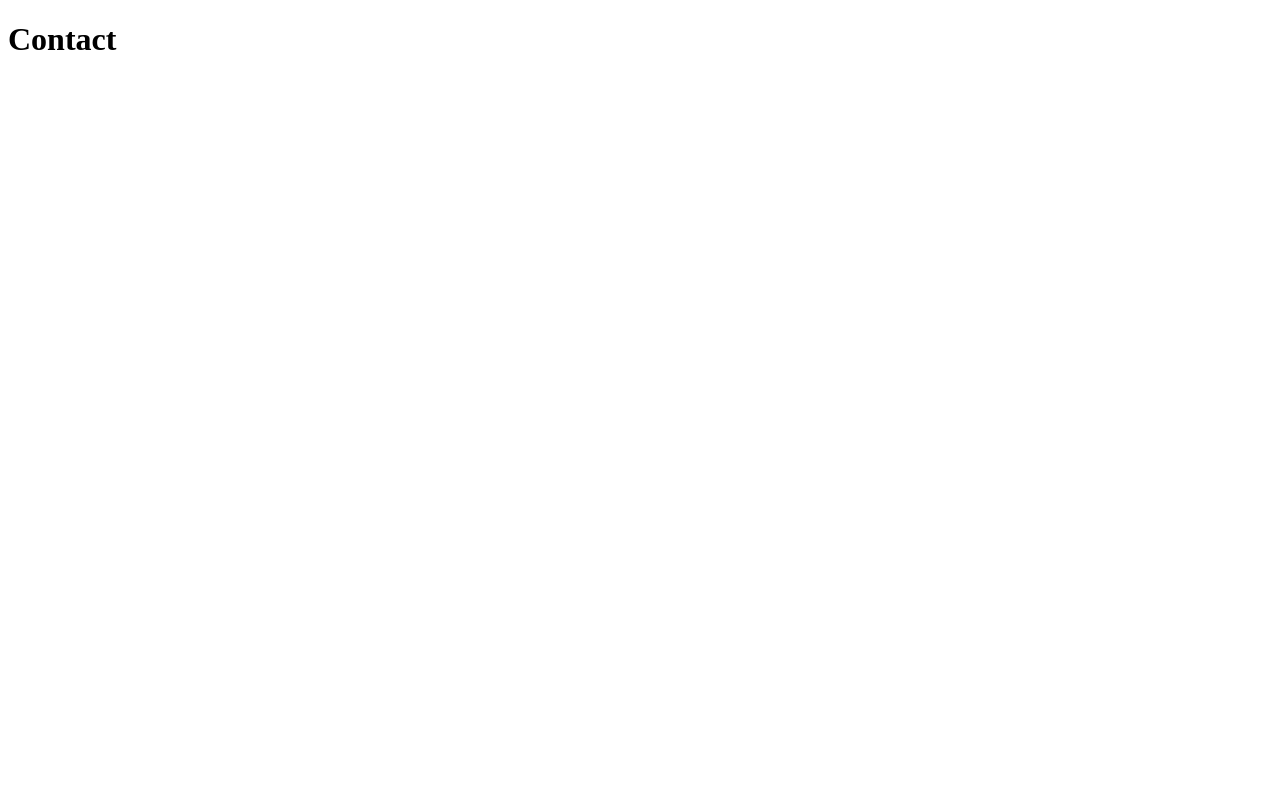
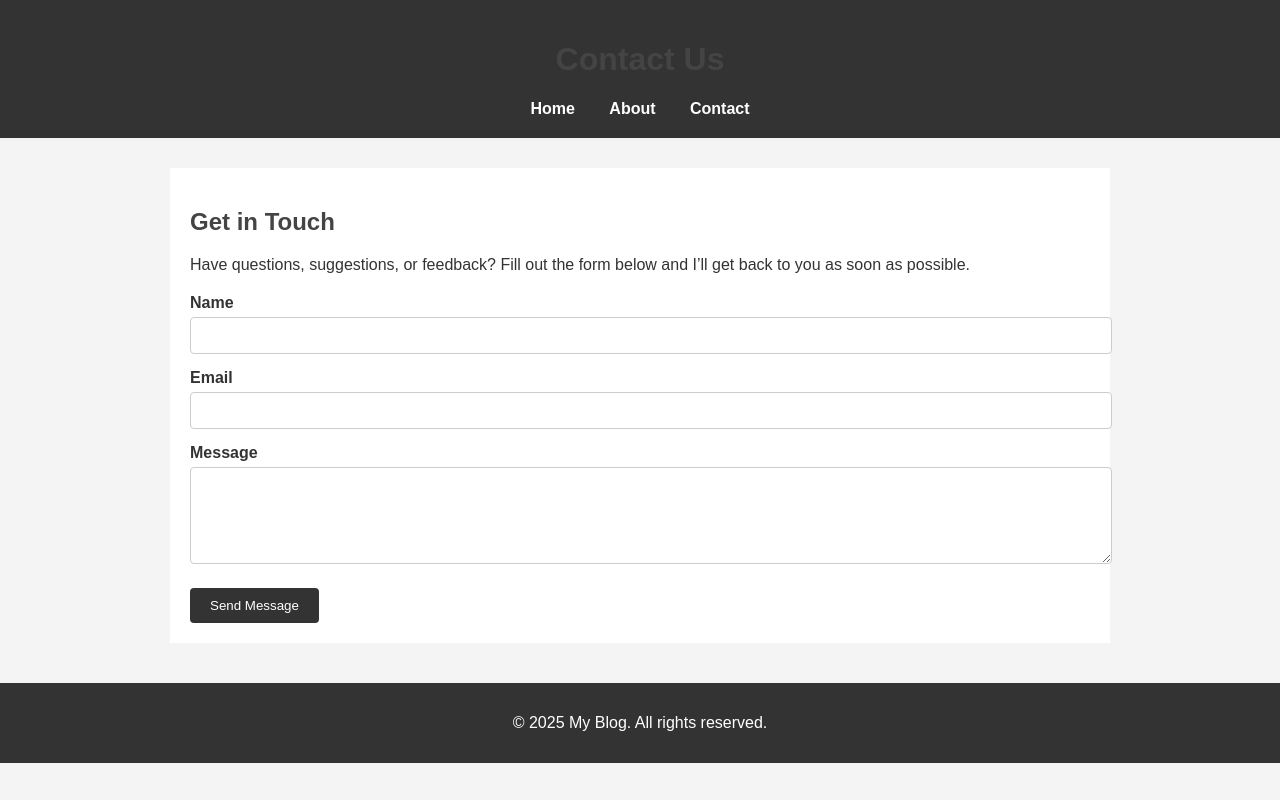
Before and after one commit to hemkishorepradhan2/Github-Practise, a plain HTML site: page contact.html in a window 1280 px wide. Drawn offline with Linux system fonts and the light colour scheme.

Commit message:
+ Added some few more lines

```diff
--- a/contact.html
+++ b/contact.html
@@ -3,9 +3,107 @@
 <head>
     <meta charset="UTF-8">
     <meta name="viewport" content="width=device-width, initial-scale=1.0">
-    <title>Document</title>
+    <title>Contact Us | My Blog</title>
+    <style>
+        body {
+            font-family: Arial, Helvetica, sans-serif;
+            margin: 0;
+            padding: 0;
+            background-color: #f4f4f4;
+            color: #333;
+        }
+        header {
+            background-color: #333;
+            color: #fff;
+            padding: 20px 0;
+            text-align: center;
+        }
+        nav a {
+            color: #fff;
+            margin: 0 15px;
+            text-decoration: none;
+            font-weight: bold;
+        }
+        .container {
+            max-width: 900px;
+            margin: 30px auto;
+            padding: 20px;
+            background: #fff;
+        }
+        h1, h2 {
+            color: #444;
+        }
+        form {
+            margin-top: 20px;
+        }
+        label {
+            display: block;
+            margin-top: 15px;
+            font-weight: bold;
+        }
+        input, textarea {
+            width: 100%;
+            padding: 10px;
+            margin-top: 5px;
+            border: 1px solid #ccc;
+            border-radius: 4px;
+        }
+        button {
+            margin-top: 20px;
+            padding: 10px 20px;
+            background-color: #333;
+            color: #fff;
+            border: none;
+            border-radius: 4px;
+            cursor: pointer;
+        }
+        button:hover {
+            background-color: #555;
+        }
+        footer {
+            text-align: center;
+            padding: 15px;
+            background-color: #333;
+            color: #fff;
+            margin-top: 40px;
+        }
+    </style>
 </head>
 <body>
-    <h1>Contact</h1>
+
+    <header>
+        <h1>Contact Us</h1>
+        <nav>
+            <a href="index.html">Home</a>
+            <a href="about.html">About</a>
+            <a href="contact.html">Contact</a>
+        </nav>
+    </header>
+
+    <div class="container">
+        <h2>Get in Touch</h2>
+        <p>
+            Have questions, suggestions, or feedback? Fill out the form below and
+            I’ll get back to you as soon as possible.
+        </p>
+
+        <form action="#" method="post">
+            <label for="name">Name</label>
+            <input type="text" id="name" name="name" required>
+
+            <label for="email">Email</label>
+            <input type="email" id="email" name="email" required>
+
+            <label for="message">Message</label>
+            <textarea id="message" name="message" rows="5" required></textarea>
+
+            <button type="submit">Send Message</button>
+        </form>
+    </div>
+
+    <footer>
+        <p>&copy; 2025 My Blog. All rights reserved.</p>
+    </footer>
+
 </body>
 </html>
```
